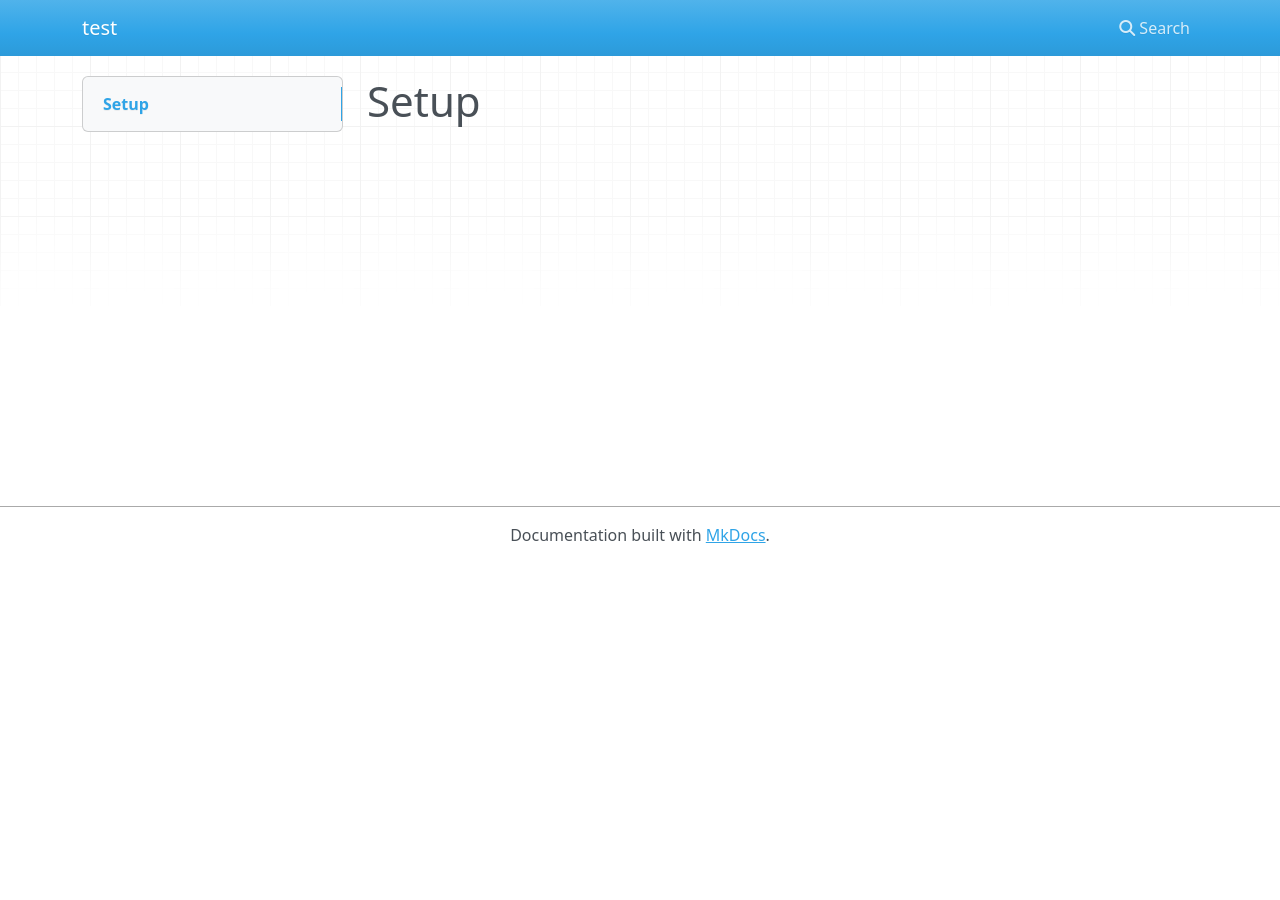
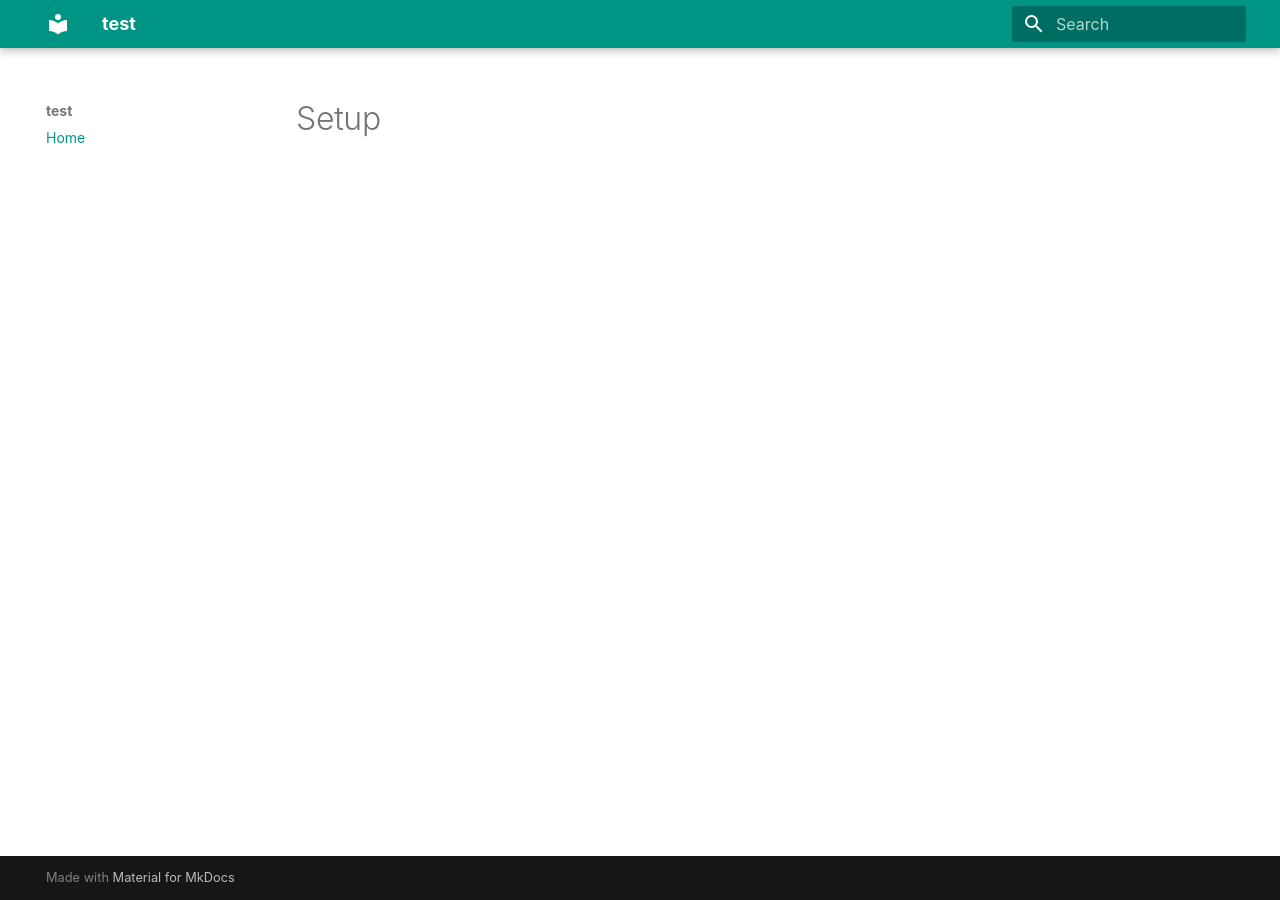
Before and after one commit to eaimee/general, an MkDocs documentation site: the page built from docs/index.md, in a window 1280 px wide. Built offline with MkDocs 1.6.1 and Material for MkDocs 9.7.7, drawn with Linux system fonts in a browser that asks for light colours; nearby versions of some CDN libraries.

Commit message:
Update mkdocs.yml

```diff
--- a/mkdocs.yml
+++ b/mkdocs.yml
@@ -1 +1,41 @@
 site_name: test
+theme:
+  name: material
+  font: false
+  palette:
+    primary: teal
+    accent: teal
+
+nav:
+
+  - Home: index.md
+
+plugins:
+  - include-markdown
+  - search
+
+#extra_css:
+#  - 'stylesheets/extra.css'
+
+
+markdown_extensions:
+
+  - codehilite
+  - markdown.extensions.admonition
+  - pymdownx.arithmatex
+  - pymdownx.extra
+  - pymdownx.betterem:
+      smart_enable: all
+  - pymdownx.caret
+  - pymdownx.critic
+  - pymdownx.details
+  - pymdownx.inlinehilite
+  - pymdownx.magiclink
+  - pymdownx.mark
+  - pymdownx.smartsymbols
+  - pymdownx.superfences
+  - pymdownx.tasklist:
+      custom_checkbox: true
+  - pymdownx.tilde
+  - pymdownx.keys
+  - pymdownx.tabbed
```
